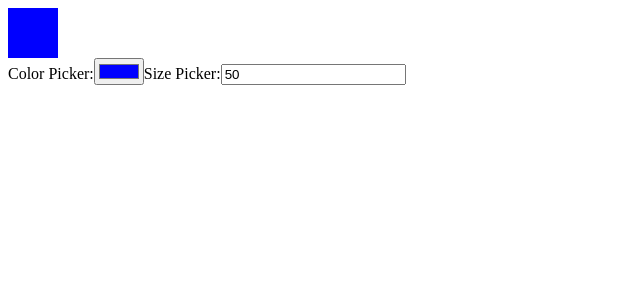
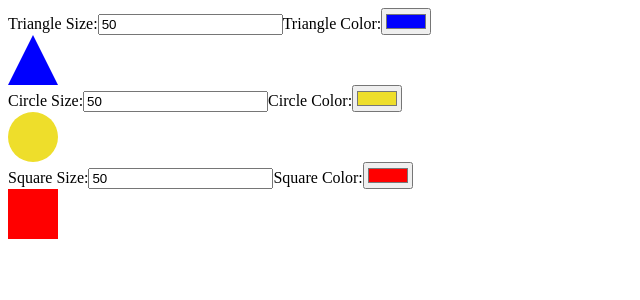
Before and after one commit to mariano-farace/ra-m2-usestate-useeffect, a React (Vite) app: page / in a window 1280 px wide. Shown: the top 300 px of the page, without its empty margins (0-640 px from the left). Built offline with nearby package versions, Linux system fonts and the light colour scheme.

Commit message:
Fixe shapes

```diff
--- a/src/App.jsx
+++ b/src/App.jsx
@@ -1,10 +1,13 @@
 import Square from "./components/atoms/Square";
 import Editor from "./components/molecules/Editor";
-
+import Triangle from "./components/atoms/Triangle";
+import Circle from "./components/atoms/Circle";
 function App() {
   return (
     <div className="App">
-      <Editor shape={Square} defaultColor={"#0000FF"} defaultSize={50} />
+      <Editor shape={Triangle} defaultColor={"#0000FF"} defaultSize={50} />
+      <Editor shape={Circle} defaultColor={"#EEDE2B"} defaultSize={50} />
+      <Editor shape={Square} defaultColor={"#FF0000"} defaultSize={50} />
     </div>
   );
 }
--- a/src/components/atoms/Circle.jsx
+++ b/src/components/atoms/Circle.jsx
@@ -1,13 +1,13 @@
 import React from "react";
 
-const Circle = () => {
+const Circle = ({ color, size }) => {
   return (
     <div
       style={{
-        backgroundColor: "blue",
-        height: 50,
-        width: 50,
-        borderRadius: 50,
+        backgroundColor: color,
+        height: `${size}px`,
+        width: `${size}px`,
+        borderRadius: "50%",
       }}
     ></div>
   );
--- a/src/components/atoms/Square.jsx
+++ b/src/components/atoms/Square.jsx
@@ -1,9 +1,14 @@
 import React from "react";
 
 const Square = ({ color, size }) => {
-  console.log("size: ", size);
   return (
-    <div style={{ backgroundColor: color, height: size, width: size }}></div>
+    <div
+      style={{
+        backgroundColor: color,
+        height: `${size}px`,
+        width: `${size}px`,
+      }}
+    ></div>
   );
 };
 
--- a/src/components/atoms/Triangle.jsx
+++ b/src/components/atoms/Triangle.jsx
@@ -1,15 +1,14 @@
 import React from "react";
 
-const Triangle = () => {
+const Triangle = ({ color, size }) => {
   return (
     <div
       style={{
-        // backgroundColor: "blue",
         height: 0,
         width: 0,
-        borderLeft: "25px solid transparent",
-        borderRight: "25px solid transparent",
-        borderBottom: "50px solid #555",
+        borderLeft: `${size / 2}px solid transparent`,
+        borderRight: `${size / 2}px solid transparent`,
+        borderBottom: `${size}px solid ${color}`,
       }}
     ></div>
   );
--- a/src/components/molecules/Editor.jsx
+++ b/src/components/molecules/Editor.jsx
@@ -6,16 +6,8 @@ const Editor = ({ defaultColor, defaultSize, shape: Shape }) => {
 
   return (
     <div>
-      <Shape color={color} size={size} />
       <div>
-        <label htmlFor="colorPicker">Color Picker:</label>
-        <input
-          type="color"
-          id="colorPicker"
-          value={color}
-          onChange={(e) => setColor(e.target.value)}
-        ></input>
-        <label htmlFor="sizePicker">Size Picker:</label>
+        <label htmlFor="sizePicker">{`${Shape.name}`} Size:</label>
         <input
           type="number"
           id="sizePicker"
@@ -23,6 +15,14 @@ const Editor = ({ defaultColor, defaultSize, shape: Shape }) => {
           value={size}
           onChange={(e) => setSize(e.target.value)}
         ></input>
+        <label htmlFor="colorPicker">{`${Shape.name}`} Color:</label>
+        <input
+          type="color"
+          id="colorPicker"
+          value={color}
+          onChange={(e) => setColor(e.target.value)}
+        ></input>
+        <Shape color={color} size={size} />
       </div>
     </div>
   );
```
